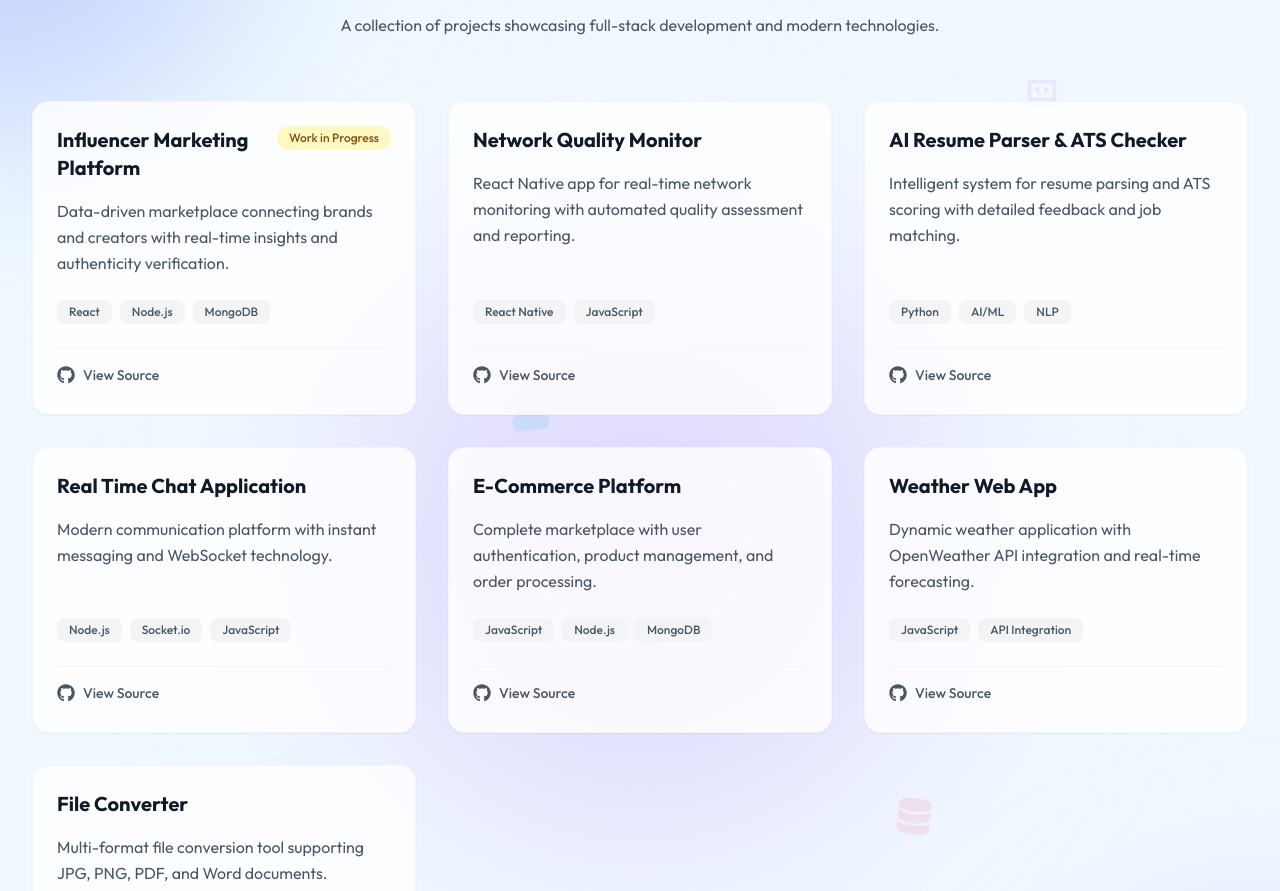
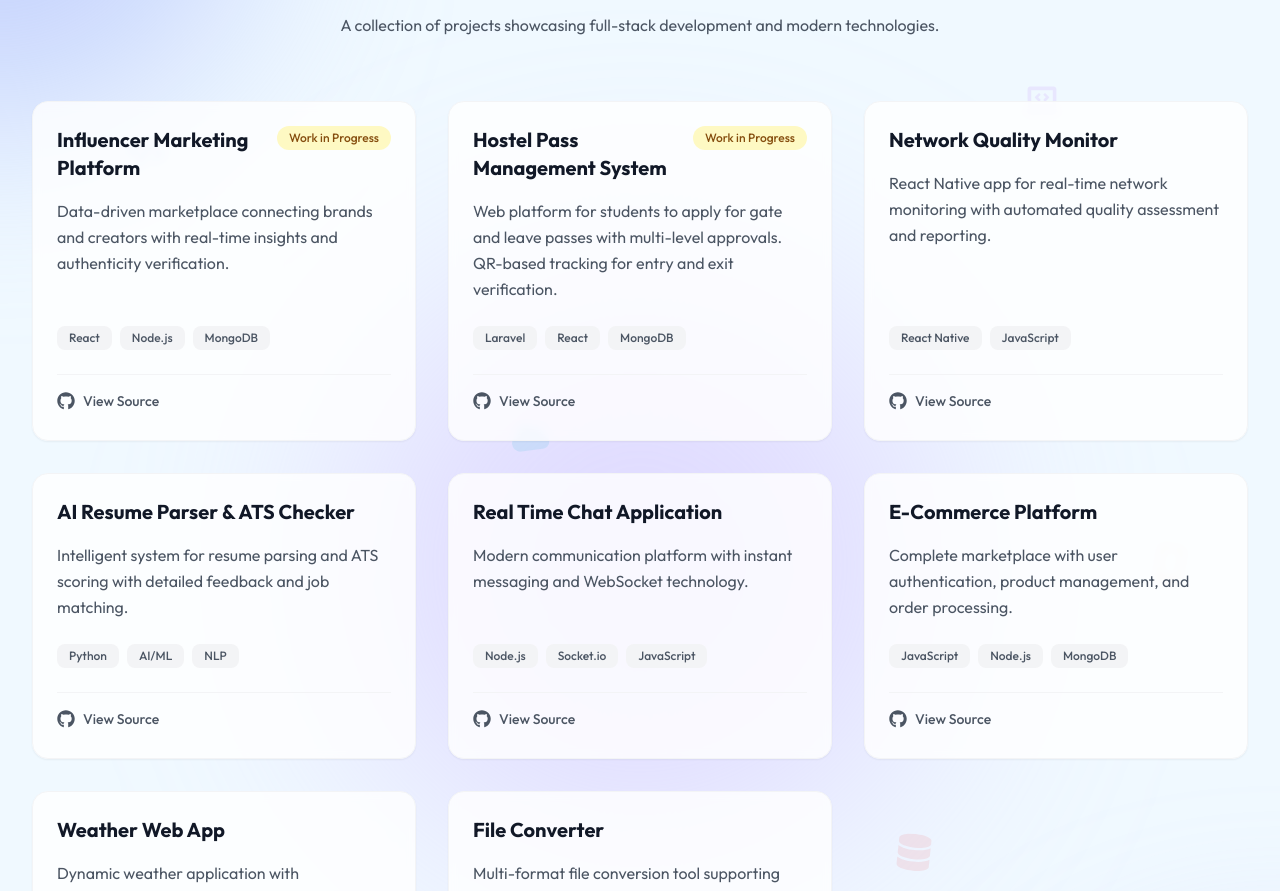
Before and after one commit to DMegatron/Soujatya_Portfolio, a React (Vite) app in the folder soujatya-portfolio/: page / in a window 1280 px wide. Shown: the part 2623-3514 px from the top of the page. Built offline with nearby package versions, Linux system fonts and the light colour scheme; the HTML template or start-up script is replaced by a standard one.

Commit message:
new project

```diff
--- a/soujatya-portfolio/src/components/Projects.jsx
+++ b/soujatya-portfolio/src/components/Projects.jsx
@@ -11,6 +11,13 @@ const projects = [
     description: "Data-driven marketplace connecting brands and creators with real-time insights and authenticity verification.",
     technologies: ["React", "Node.js", "MongoDB"],
     github: "https://github.com/Dipu-36/Startup"
+  },
+  {
+    title: "Hostel Pass Management System",
+    status: "Work in Progress",
+    description: "Web platform for students to apply for gate and leave passes with multi-level approvals. QR-based tracking for entry and exit verification.",
+    technologies: ["Laravel", "React", "MongoDB"],
+    github: "https://github.com/DMegatron/HPMS"
   },
   {
     title: "Network Quality Monitor",
```
